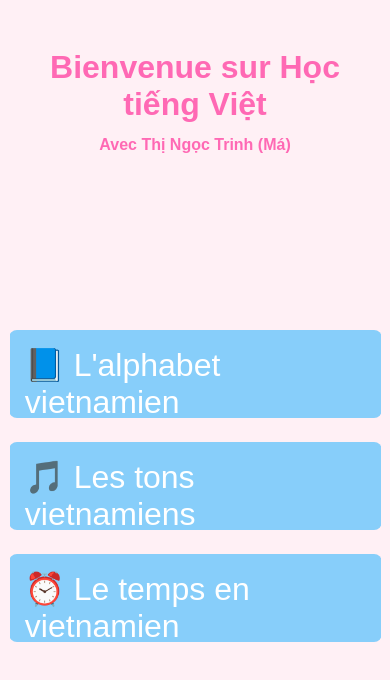
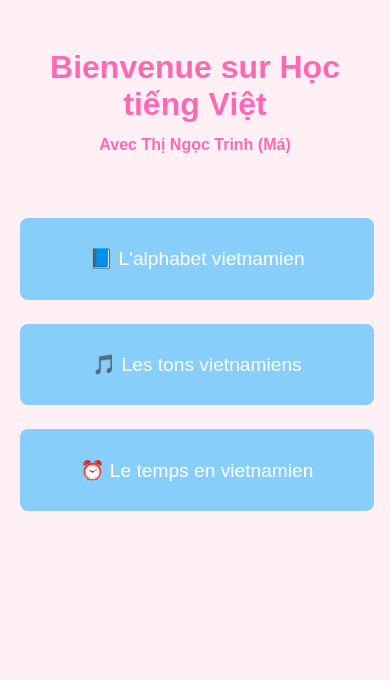
Before and after one commit to Trinh1174/Trinh1174.github.io, a plain HTML site: page index.html in a window 390 px wide. Drawn offline with Linux system fonts and the light colour scheme.

Commit message:
Add files via upload

```diff
--- a/styles.css
+++ b/styles.css
@@ -199,24 +199,31 @@ a {
 }
 
 .classes-wrapper {
-    width: 80vw;
-    height: 50rem;
-    overflow-y: auto;
+    width: 100%; /* ✅ toute la largeur pour un centrage pur */
+    max-width: 800px; /* ✅ limite la largeur pour éviter d'étirer trop */
+    margin: 4rem auto 0 auto; /* ✅ centrage horizontal */
     display: flex;
-    justify-content: center;
     flex-direction: column;
     align-items: center;
     gap: 1.5rem;
-    margin-top: 4rem;
-    position: absolute;top: 50%;
-    left: 50%;transform: translate(-50%, -50%);
 }
 
 .classes-button {
-    width: 40%;
-    height: 2.9rem;
+    width: 60%; /* ou 40%, mais bien visible */
     font-size: 1.9rem;
+    padding: 0.8rem 1rem;
+    text-align: center;
+    margin: 0 auto;
+    border: none;
+    border-radius: 8px;
+    background-color: #87cefa;
+    color: white;
+    transition: background-color 0.3s ease;
+    display: flex;
+    align-items: center;
+    justify-content: center;
 }
+
 
 .classes-button:hover {
     background-color: #6495ed;
@@ -226,32 +233,32 @@ a {
 }
 
 @media screen and (max-width: 768px) {
-    .classes-wrapper {
-        width: 95%;
-    }
-
     .classes-button {
         width: 92%;
-        font-size: 2rem; /* Increased font size */
-        height: 3.5rem; /* Increased height */
+        font-size: 1.2rem;
+        height: auto;
+        min-height: 3.5rem;
+        padding: 0.8rem 1rem;
+        white-space: normal;
+        text-align: center;
     }
 
     .classes-button:hover {
-        font-size: 1.9rem;
+        font-size: 1.2rem;
         width: 90%;
-        height: 3.4rem;
+        min-height: 3.5rem;
     }
 
     .home-button {
         font-size: 1.2rem;
-        width: 1rem;
-        height: 1rem;
+        width: 2.5rem;
+        height: 2.5rem;
     }
 
     .home-button:hover {
-        font-size: 1rem;
-        width: 0.8rem;
-        height: 0.8rem;
+        font-size: 1.2rem;
+        width: 2.5rem;
+        height: 2.5rem;
     }
 }
 
```
